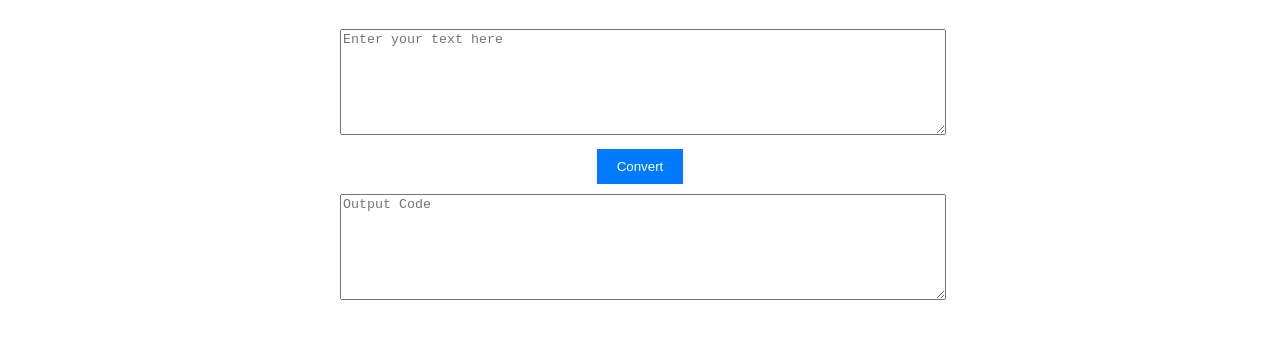
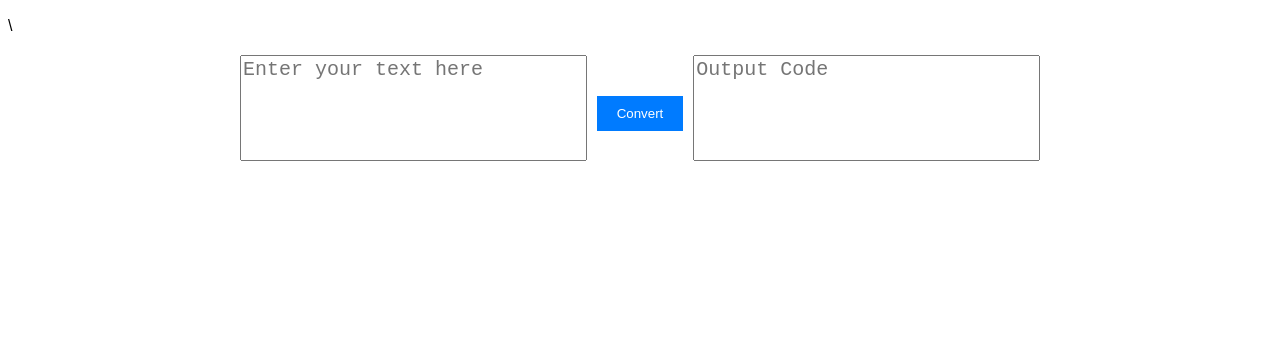
Before and after one commit to HarshDaniel/morse-code, a website: page public/index.html in a window 1280 px wide. Shown: the part 61-400 px from the top of the page. Drawn offline with Linux system fonts and the light colour scheme.

Commit message:
changed layout

```diff
--- a/public/index.html
+++ b/public/index.html
@@ -7,8 +7,11 @@
     <link rel="stylesheet" href="style.css">
 </head>
 <body>
+
+    <h1>English to Morse Code Converter</h1>\
+
     <div class="container">
-        <h1>English to Morse Code Converter</h1>
+
 
         <textarea id="inputText" placeholder="Enter your text here"></textarea>
         <button onclick="convertToMorse()">Convert</button>
--- a/public/style.css
+++ b/public/style.css
@@ -3,24 +3,34 @@ body {
 }
 
 .container {
-    max-width: 600px;
+    max-width: 800px;
     margin: 0 auto;
-    text-align: center;
+    padding: 20px;
+    display: flex;
+    align-items: center;
 }
 
 textarea {
     width: 100%;
     height: 100px;
     margin-bottom: 10px;
-    margin-top: 10px;
+    resize: none;
+    font-size: 20px;
+}
+
+h1 {
+    margin-bottom: 20px;
+    text-align: center;
 }
 
 button {
     padding: 10px 20px;
     background-color: #007bff;
-    color: #fff;
+    color: white;
     border: none;
     cursor: pointer;
+    margin-left: 10px;
+    margin-right: 10px;
 }
 
 button:hover {
```
